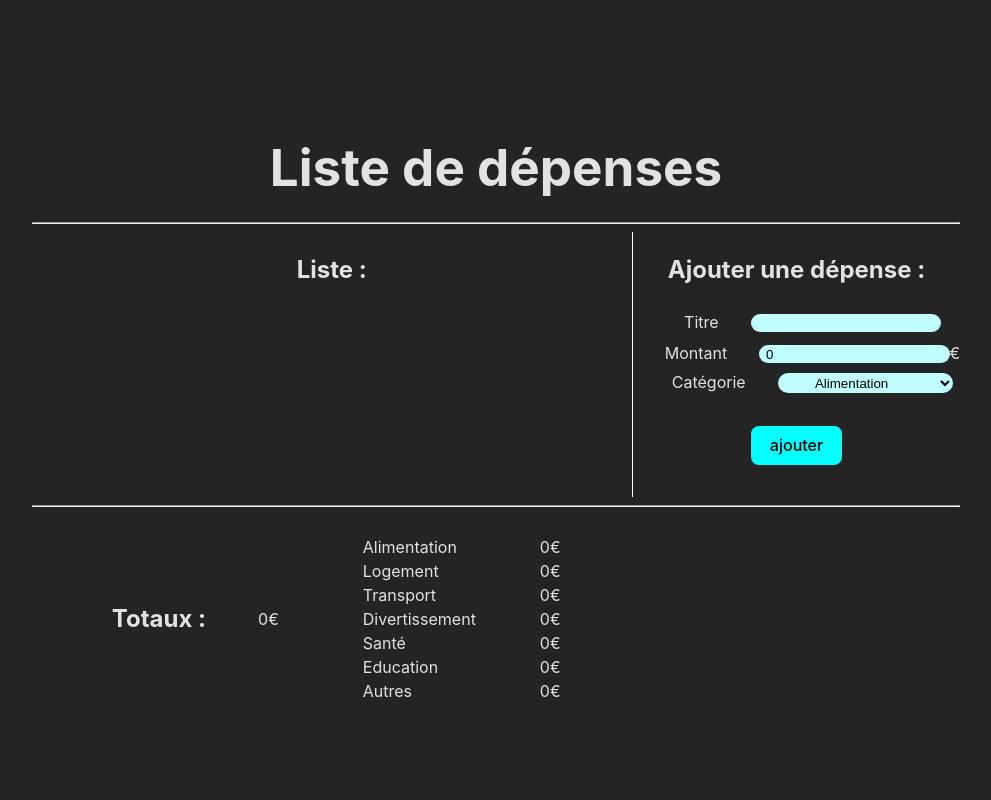
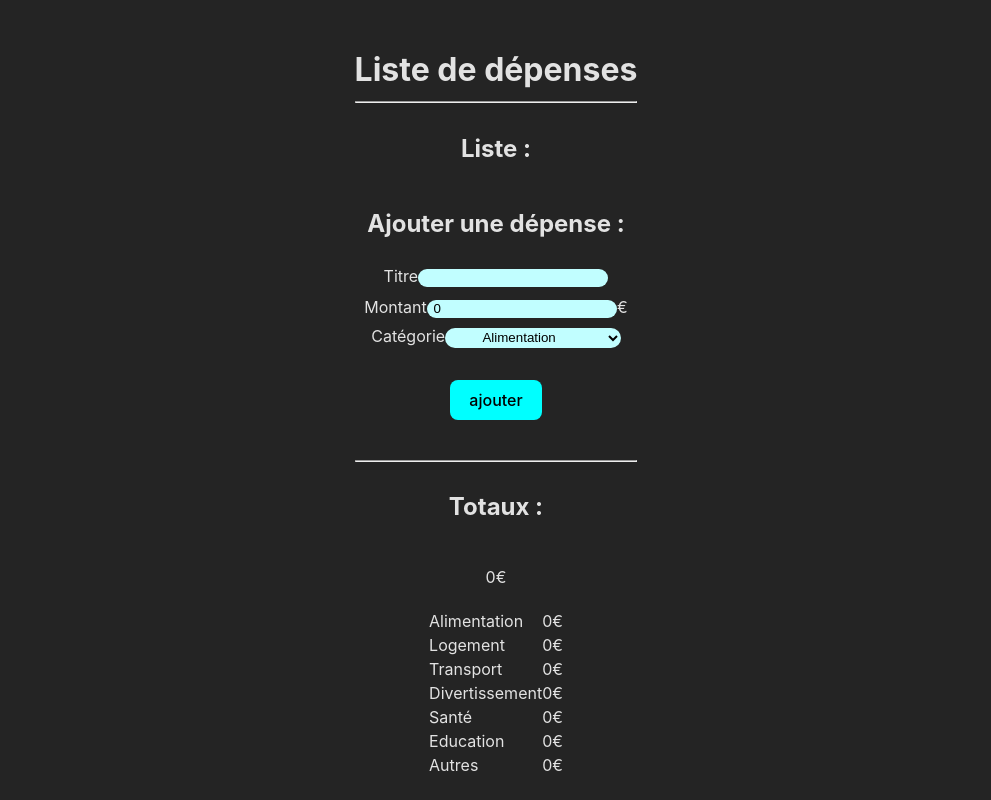
Before and after one commit to sylvainflt/evaluationReact2306, a React (Vite) app: page / in a window 1280 px wide. Shown: the whole page, without its empty margins (144-1135 px from the left). Built offline with nearby package versions, Linux system fonts and the light colour scheme.

Commit message:
reformatage de l appli

```diff
--- a/src/App.css
+++ b/src/App.css
@@ -1,7 +1,7 @@
 #root {
   max-width: 1280px;
   /*margin: 0 auto;*/
-  padding: 2rem;
+  /*padding: 2rem;*/
   text-align: center;
 }
 
@@ -47,7 +47,7 @@ body {
 }
 
 span {
-  margin: 0 2em;
+ /* margin: 0 2em;*/
 }
 
 li {
--- a/src/component/ListeDepense/index.css
+++ b/src/component/ListeDepense/index.css
@@ -1,3 +1,3 @@
 .liste {
-    display:"flex"
+    /*display:"flex"*/
 }
--- a/src/component/ListeDepense/index.jsx
+++ b/src/component/ListeDepense/index.jsx
@@ -13,8 +13,8 @@ function ListeDepense () {
         <div>
             <hr/>
 
-            <div style={{display:"flex"}}>
-                <div style={{minWidth:"600px"}}>
+            <div style={{display:"flex",flexDirection:"column"}}>
+                <div /*style={{minWidth:"600px"}}*/>
                     <h2>Liste : </h2>
                     <ul>
                         {
@@ -25,7 +25,7 @@ function ListeDepense () {
                     </ul>
                 </div>
 
-                <div style={{borderLeft:"1px solid #fff"}}>
+                <div /*style={{borderLeft:"1px solid #fff"}}*/>
                     <h2>Ajouter une dépense : </h2>
                     <AjoutDepense />
                 </div>
--- a/src/component/Totaux/index.css
+++ b/src/component/Totaux/index.css
@@ -2,8 +2,9 @@
     display: flex;
     align-items: center;
     gap: 20px;
-    padding-left: 80px;
-    padding-top: 20px;
+    /*padding-left: 80px;
+    padding-top: 20px;*/
+    flex-direction: column;
   }
 
   .sousTotal {
--- a/src/index.css
+++ b/src/index.css
@@ -32,7 +32,7 @@ body {
 }
 
 h1 {
-  font-size: 3.2em;
+ /* font-size: 3.2em;*/
   line-height: 1.1;
 }
 
```
